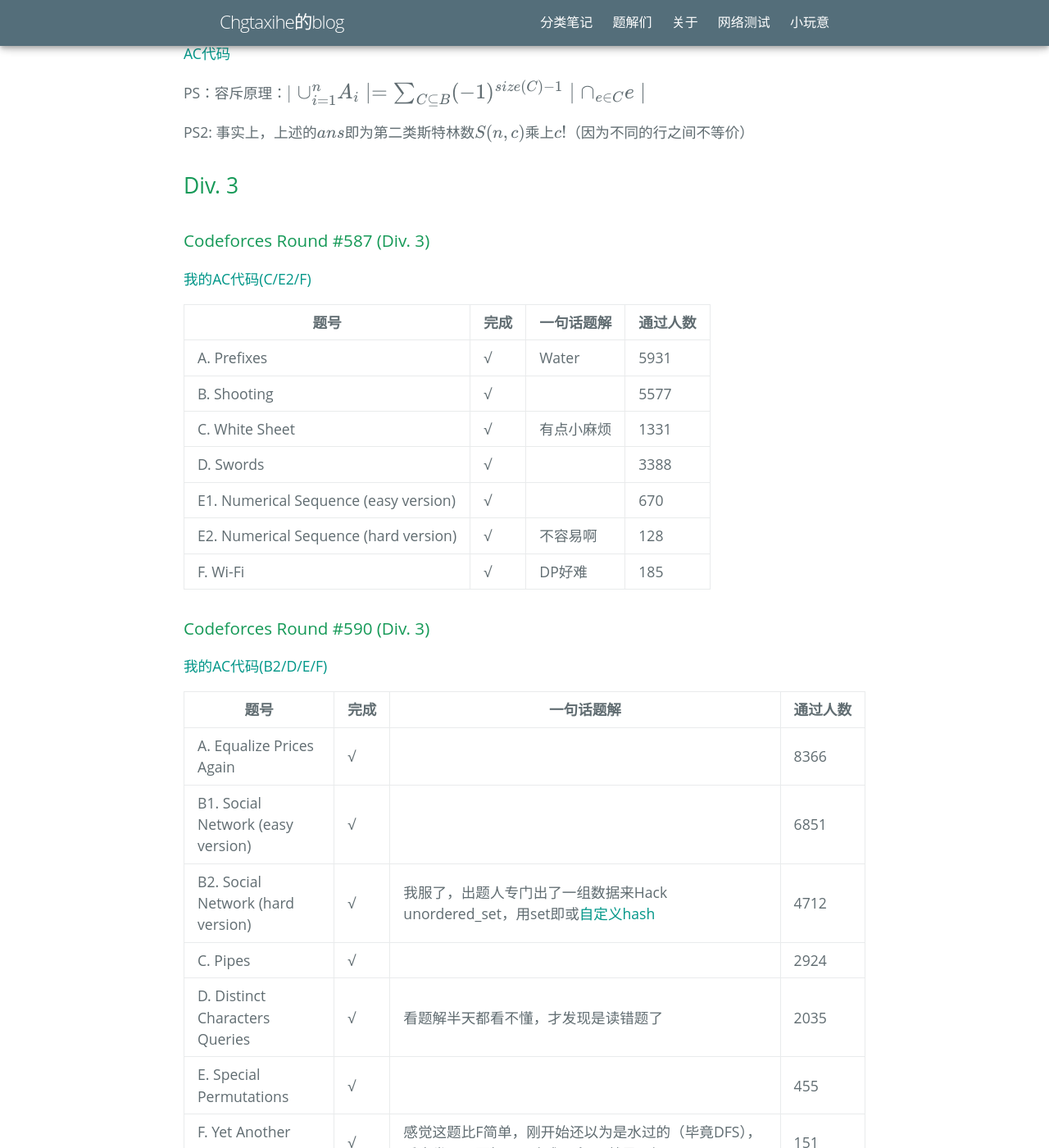
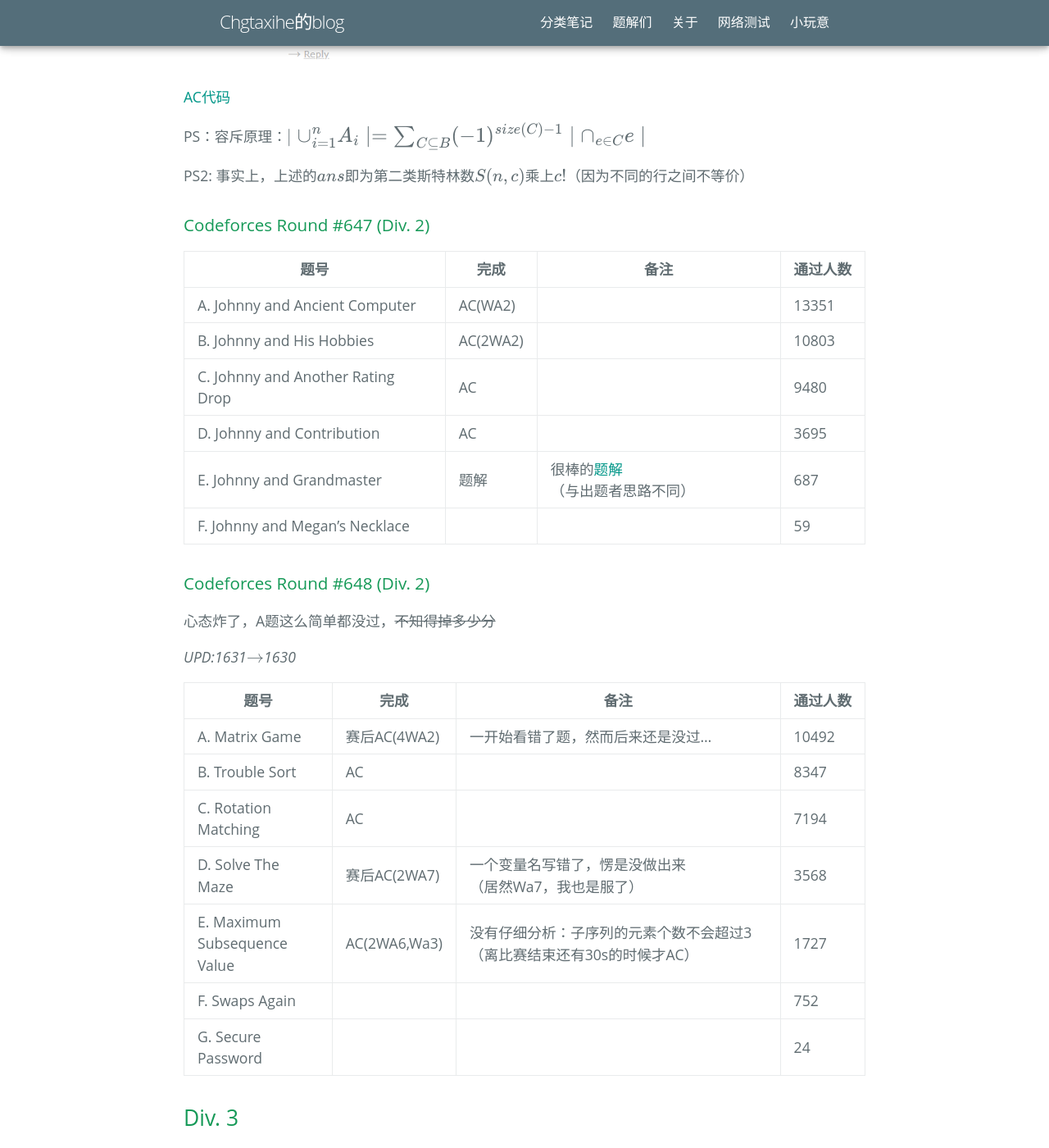
Before and after one commit to Chgtaxihe/Chgtaxihe.github.io_Archive, a Jekyll site: the page built from _posts/2019-09-21-Codeforces刷题计划.md, in a window 1280 px wide and 1400 px high, scrolled down 27564 px. Shown: the whole window at 82% size. Built offline with Jekyll 4.4.1, drawn with Linux system fonts in a browser that asks for light colours; some web fonts are replaced; formulas are drawn with MathJax 3; comment, search, counter and statistics services are not loaded; some of the changed text lies outside the part shown.

Commit message:
日常更新

```diff
--- a/_posts/2019-09-21-Codeforces刷题计划.md
+++ b/_posts/2019-09-21-Codeforces刷题计划.md
@@ -803,6 +803,37 @@ PS2: 事实上，上述的$ans$即为第二类斯特林数$S(n, c)$乘上$c!$（
 
 
 
+###  Codeforces Round #647 (Div. 2)
+
+| 题号 | 完成 | 备注 | 通过人数 |
+| ---- | ---- | ---- | -------- |
+| A. Johnny and Ancient Computer  | AC(WA2) |      | 13351 |
+| B. Johnny and His Hobbies  | AC(2WA2) |      | 10803 |
+| C. Johnny and Another Rating Drop  | AC |      | 9480 |
+| D. Johnny and Contribution  | AC |  | 3695 |
+| E. Johnny and Grandmaster  | 题解 | 很棒的[题解](https://www.youtube.com/watch?v=ZPQzYDf5A4Y)（与出题者思路不同） | 687 |
+| F. Johnny and Megan's Necklace  |      |      | 59 |
+
+
+
+### Codeforces Round #648 (Div. 2)
+
+心态炸了，A题这么简单都没过，~~不知得掉多少分~~
+
+*UPD:1631$\to$1630*
+
+| 题号 | 完成         | 备注 | 通过人数 |
+| ---- | ------------ | ---- | -------- |
+| A. Matrix Game  | 赛后AC(4WA2) | 一开始看错了题，然而后来还是没过... | 10492 |
+| B. Trouble Sort   | AC |      | 8347 |
+| C. Rotation Matching   | AC |      | 7194 |
+| D. Solve The Maze | 赛后AC(2WA7) | 一个变量名写错了，愣是没做出来（居然Wa7，我也是服了） | 3568 |
+| E. Maximum Subsequence Value   | AC(2WA6,Wa3) | 没有仔细分析：子序列的元素个数不会超过3（离比赛结束还有30s的时候才AC） | 1727 |
+| F. Swaps Again   |              |      | 752 |
+| G. Secure Password   |              |      | 24 |
+
+
+
 
 ## Div. 3
 
```
